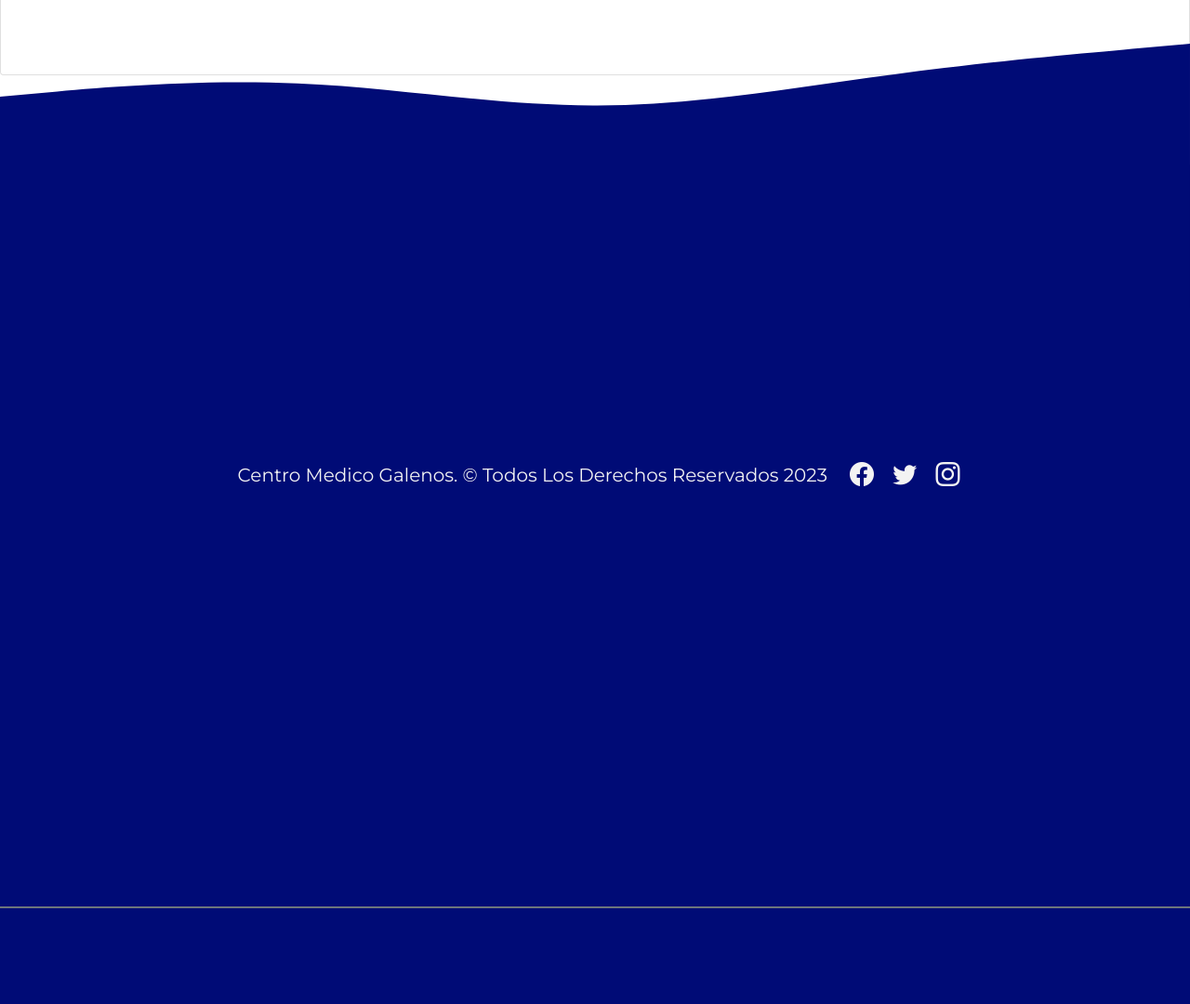
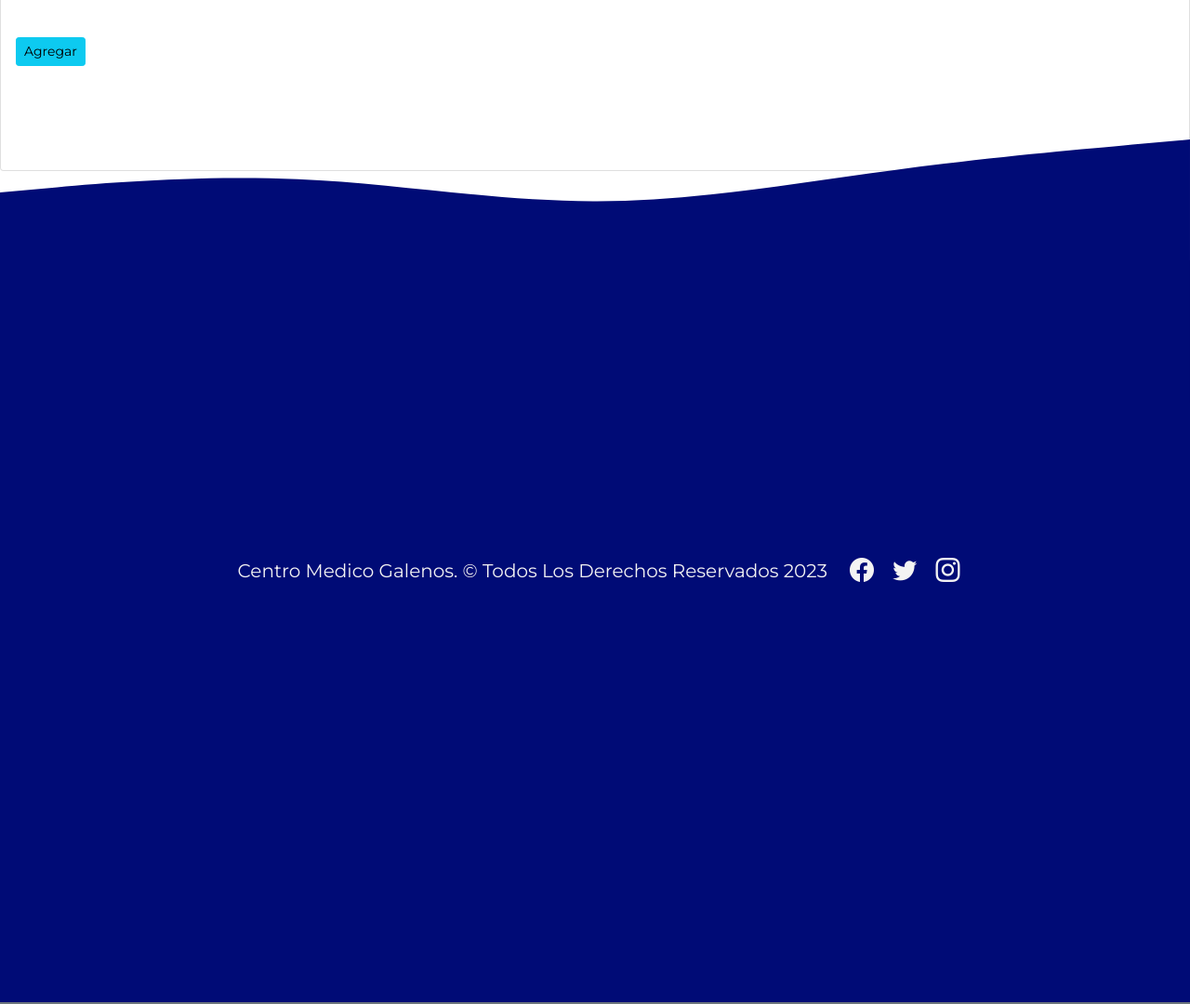
Before and after one commit to Valuchio/CentroMedicoGaleno, a Django app: template app/templates/app/docs/listar.html in a window 1280 px wide; the page is wider, and only the part inside the window is pictured. Shown: the part 232-1312 px from the top of that part at 93% size. Before the commit the page ends 1209 px from the top of that part, so only its background shows below. Run offline with Django 3.2, Linux system fonts and the light colour scheme; the template is opened without the code that fills it, so the values that code supplies are empty; some libraries are stand-ins or nearby versions.

Commit message:
agregar/listar/forms

```diff
--- a/app/forms.py
+++ b/app/forms.py
@@ -18,6 +18,10 @@ class ContactoForm(forms.ModelForm):
 
 class DoctoresForm(forms.ModelForm):
 
+    nombre = forms.CharField(widget=forms.TextInput(attrs={"class":"form-control"}))
+    edad = forms.IntegerField(widget=forms.NumberInput(attrs={"class": "form-control"}))
+    descripcion = forms.CharField(widget=forms.TextInput(attrs={"class":"form-control"}))
+
     class Meta:
         model = Doctor
         fields = '__all__'
--- a/app/templates/app/base.html
+++ b/app/templates/app/base.html
@@ -52,6 +52,9 @@
                 <a class="nav-link" href="{% url 'contacto' %}">Contactanos</a>
               </li>
 
+              <li class="nav-item">
+                <a class="nav-link" href="{% url 'listar' %}">CRUD</a>
+              </li>
 
             </ul>
           </div>
--- a/app/templates/app/docs/listar.html
+++ b/app/templates/app/docs/listar.html
@@ -6,6 +6,11 @@
 
 <div class="card">
     <div class="card-body">
+
+
+        <br>
+        <br>
+        <br>
         <table class="table table-striped table-hover table-responsive-sm">
 
             <tr>
@@ -39,7 +44,8 @@
 
             {% endfor  %}
         </table>
-
+        <br>
+        <a href="{% url 'agregar' %}" class="btn btn-info btn-sm">Agregar</a>
         <br>
         <br>
         <br>
--- a/requirements.txt
+++ b/requirements.txt
@@ -1,5 +1,5 @@
 pip install pillow
-
+pip install django-crispy-forms
 
 admin
 admin
```
Also changed, not shown: db.sqlite3, 2 other files.
